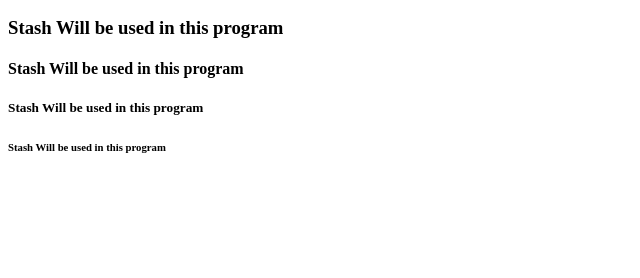
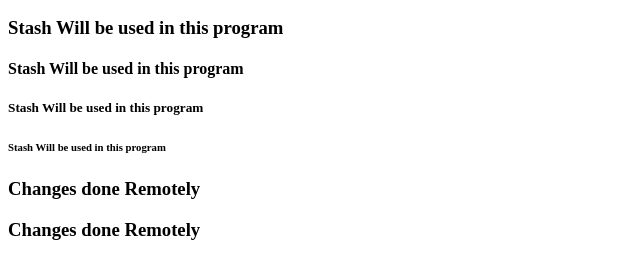
Before and after one commit to VishwamRSuchak/revision, a plain HTML site: page stash.html in a window 1280 px wide. Shown: the part 110-388 px from the top of the page, without its empty margins (0-640 px from the left). Drawn offline with Linux system fonts and the light colour scheme.

Commit message:
Update stash.html

```diff
--- a/stash.html
+++ b/stash.html
@@ -14,6 +14,8 @@
     <h4>Stash Will be used in this program</h4>
     <h5>Stash Will be used in this program</h5>
     <h6>Stash Will be used in this program</h6>
+    <h3>Changes done Remotely</h3>
+    <h3>Changes done Remotely</h3>
 
 </body>
 </html>
```
